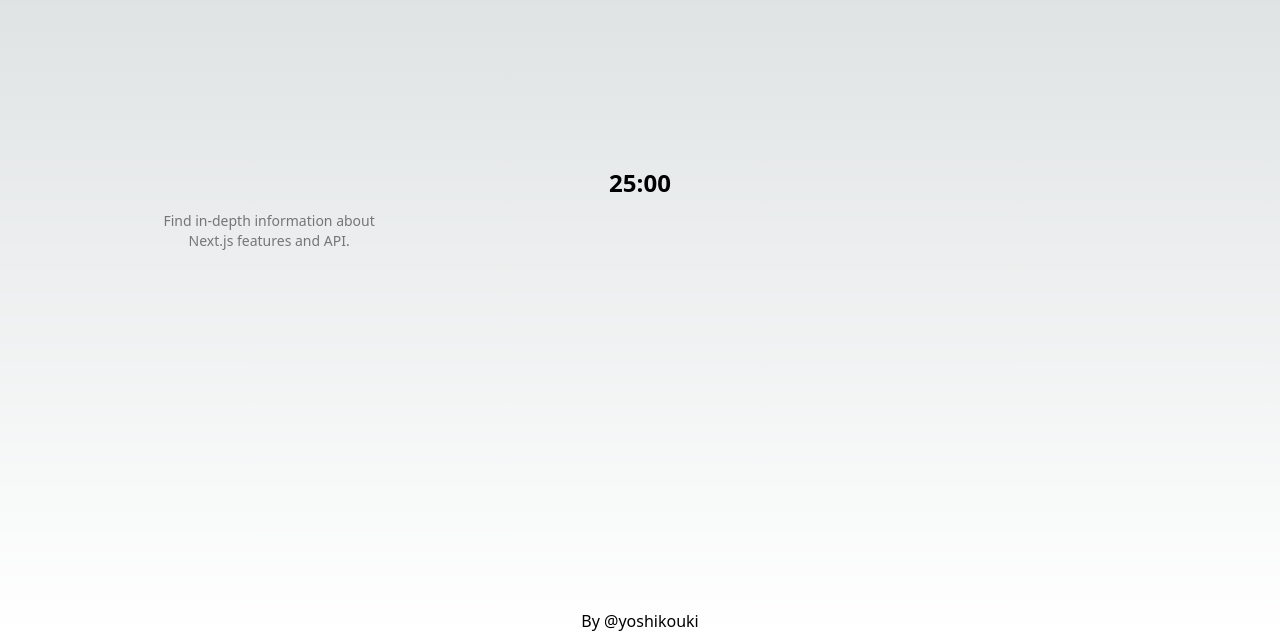
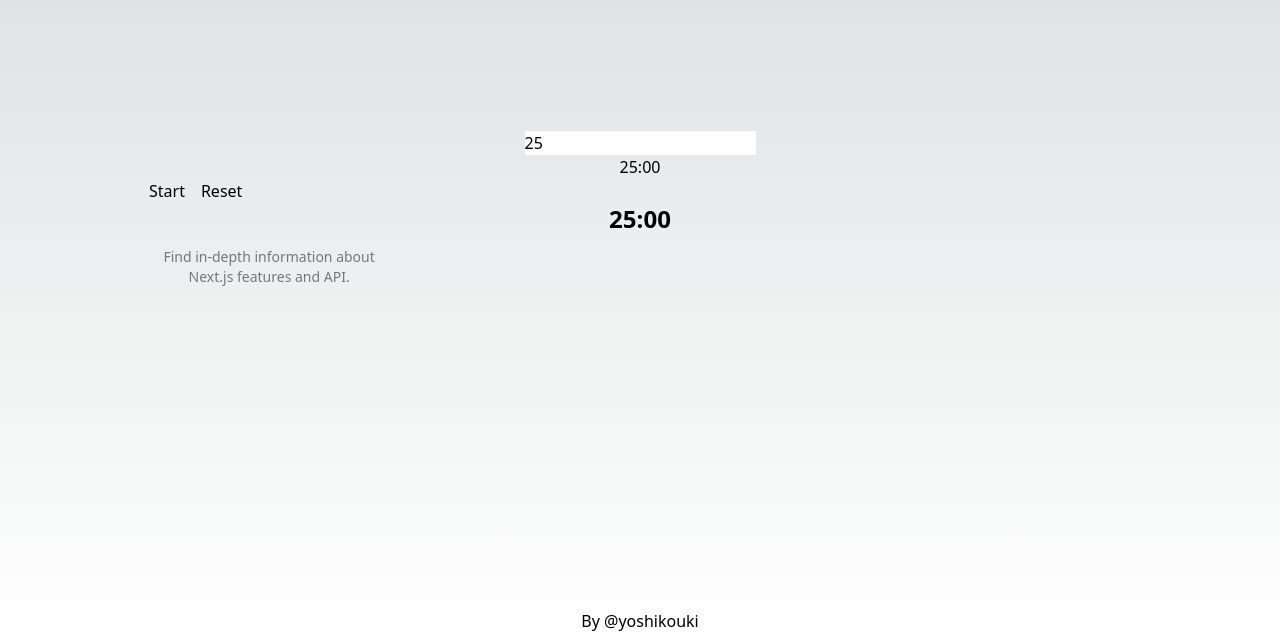
Before and after one commit to yoshikouki/Pmdr, a Next.js app: page / in a window 1280 px wide. Shown: the part 191-824 px from the top of the page. Built offline with nearby package versions, Linux system fonts and the light colour scheme; a web font is replaced by a local one.

Commit message:
Create Proof of Timer

```diff
--- a/src/app/page.tsx
+++ b/src/app/page.tsx
@@ -1,14 +1,11 @@
+import { Timer } from "@/components/Timer";
+
 export default function RootPage() {
   return (
     <main>
       <div className="flex min-h-screen flex-col items-center justify-center p-4">
         <div className="text-center lg:max-w-5xl lg:w-full">
-          <div className="rounded-lg border border-transparent px-5 py-4 transition-colors hover:border-gray-300 hover:bg-gray-100 hover:dark:border-neutral-700 hover:dark:bg-neutral-800/30">
-            <h2 className={`mb-3 text-2xl font-black`}>25:00</h2>
-            <p className={`m-0 max-w-[30ch] text-sm opacity-50`}>
-              Find in-depth information about Next.js features and API.
-            </p>
-          </div>
+          <Timer />
         </div>
       </div>
     </main>
--- /dev/null
+++ b/src/components/Timer/AudioManager.tsx
@@ -0,0 +1,17 @@
+"use client";
+
+import { useEffect, useMemo } from "react";
+import { AudioManagerProps } from ".";
+
+export const AudioManager = ({
+  audioFile = "se/decide.mp3",
+  isFinished,
+}: AudioManagerProps) => {
+  useEffect(() => {
+    const audio = new Audio(audioFile);
+    if (isFinished) {
+      audio.play();
+    }
+  }, [isFinished]);
+  return null;
+};
--- /dev/null
+++ b/src/components/Timer/TimerControls.tsx
@@ -0,0 +1,14 @@
+import { TimerControlsProps } from ".";
+
+export const TimerControls = ({
+  isActive,
+  onStartStop,
+  onReset,
+}: TimerControlsProps) => {
+  return (
+    <div className="flex gap-4">
+      <button onClick={onStartStop}>{isActive ? "Stop" : "Start"}</button>
+      <button onClick={onReset}>Reset</button>
+    </div>
+  );
+};
--- /dev/null
+++ b/src/components/Timer/TimerDisplay.tsx
@@ -0,0 +1,9 @@
+import { TimerDisplayProps } from ".";
+
+export const TimerDisplay = ({ minutes, seconds }: TimerDisplayProps) => {
+  return (
+    <h1>
+      {String(minutes).padStart(2, "0")}:{String(seconds).padStart(2, "0")}
+    </h1>
+  );
+};
--- /dev/null
+++ b/src/components/Timer/TimerSettings.tsx
@@ -0,0 +1,5 @@
+import { TimerSettingsProps } from ".";
+
+export const TimerSettings = ({ minutes, onChange }: TimerSettingsProps) => {
+  return <input type="number" value={minutes} onChange={onChange} />;
+};
--- /dev/null
+++ b/src/components/Timer/index.tsx
@@ -0,0 +1,99 @@
+"use client";
+
+import { ChangeEvent, useCallback, useEffect, useMemo, useState } from "react";
+import { AudioManager } from "./AudioManager";
+import { TimerControls } from "./TimerControls";
+import { TimerDisplay } from "./TimerDisplay";
+import { TimerSettings } from "./TimerSettings";
+
+export type TimerSettingsProps = {
+  minutes: number;
+  onChange: (event: ChangeEvent<HTMLInputElement>) => void;
+};
+export type AudioManagerProps = {
+  audioFile: string;
+  isFinished: boolean;
+};
+export type TimerDisplayProps = {
+  minutes: number;
+  seconds: number;
+};
+export type TimerControlsProps = {
+  isActive: boolean;
+  onStartStop: () => void;
+  onReset: () => void;
+};
+
+export const Timer = () => {
+  const [minutes, setMinutes] = useState(25);
+  const [seconds, setSeconds] = useState(0);
+  const [isActive, setIsActive] = useState(false);
+  const [startTime, setStartTime] = useState<number>(0);
+
+  const audioFile = useMemo(() => {
+    return "se/decide.mp3";
+  }, []);
+
+  const handleStartStop = () => {
+    setIsActive(!isActive);
+  };
+
+  const handleReset = () => {
+    setIsActive(false);
+    setMinutes(25);
+    setSeconds(0);
+    setStartTime(0);
+  };
+
+  const handleChangeTime = (event: ChangeEvent<HTMLInputElement>) => {
+    const value = event.target.value;
+    setMinutes(parseInt(value) || 0);
+    setSeconds(0);
+  };
+
+  const handleFinish = useCallback(() => {
+    const audio = new Audio(audioFile);
+    audio.play();
+    handleReset();
+  }, [audioFile]);
+
+  useEffect(() => {
+    let interval: NodeJS.Timeout;
+    if (isActive) {
+      setStartTime(Date.now() - (25 * 60 - minutes * 60 - seconds) * 1000);
+      interval = setInterval(() => {
+        const elapsedSeconds = Math.floor((Date.now() - startTime) / 1000);
+        const remainingMinutes = Math.floor((25 * 60 - elapsedSeconds) / 60);
+        const remainingSeconds = (25 * 60 - elapsedSeconds) % 60;
+        setMinutes(remainingMinutes);
+        setSeconds(remainingSeconds);
+        if (remainingMinutes === 0 && remainingSeconds === 0) {
+          handleFinish();
+          clearInterval(interval);
+        }
+      }, 1000);
+    }
+    return () => clearInterval(interval);
+  }, [handleFinish, isActive, minutes, seconds, startTime]);
+
+  return (
+    <div className="rounded-lg border border-transparent px-5 py-4 transition-colors hover:border-gray-300 hover:bg-gray-100 hover:dark:border-neutral-700 hover:dark:bg-neutral-800/30">
+      <TimerSettings minutes={minutes} onChange={handleChangeTime} />
+      <TimerDisplay minutes={minutes} seconds={seconds} />
+      <TimerControls
+        isActive={isActive}
+        onStartStop={handleStartStop}
+        onReset={handleReset}
+      />
+      <AudioManager
+        isFinished={minutes === 0 && seconds === 0}
+        audioFile={audioFile}
+      />
+
+      <h2 className={`mb-3 text-2xl font-black`}>25:00</h2>
+      <p className={`m-0 max-w-[30ch] text-sm opacity-50`}>
+        Find in-depth information about Next.js features and API.
+      </p>
+    </div>
+  );
+};
```
Also changed, not shown: 1 other file (tests, documents, lock files or other folders).
